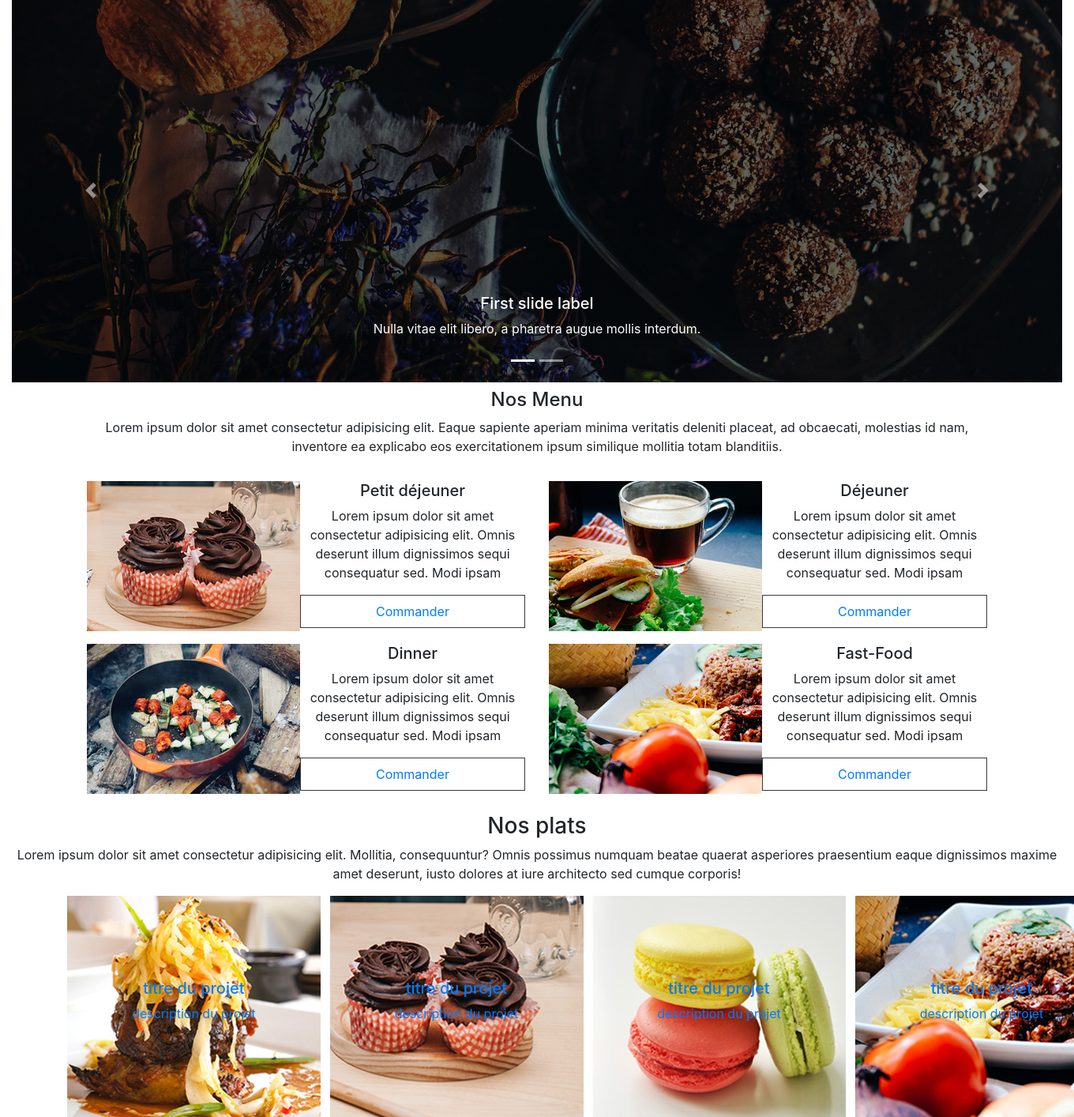
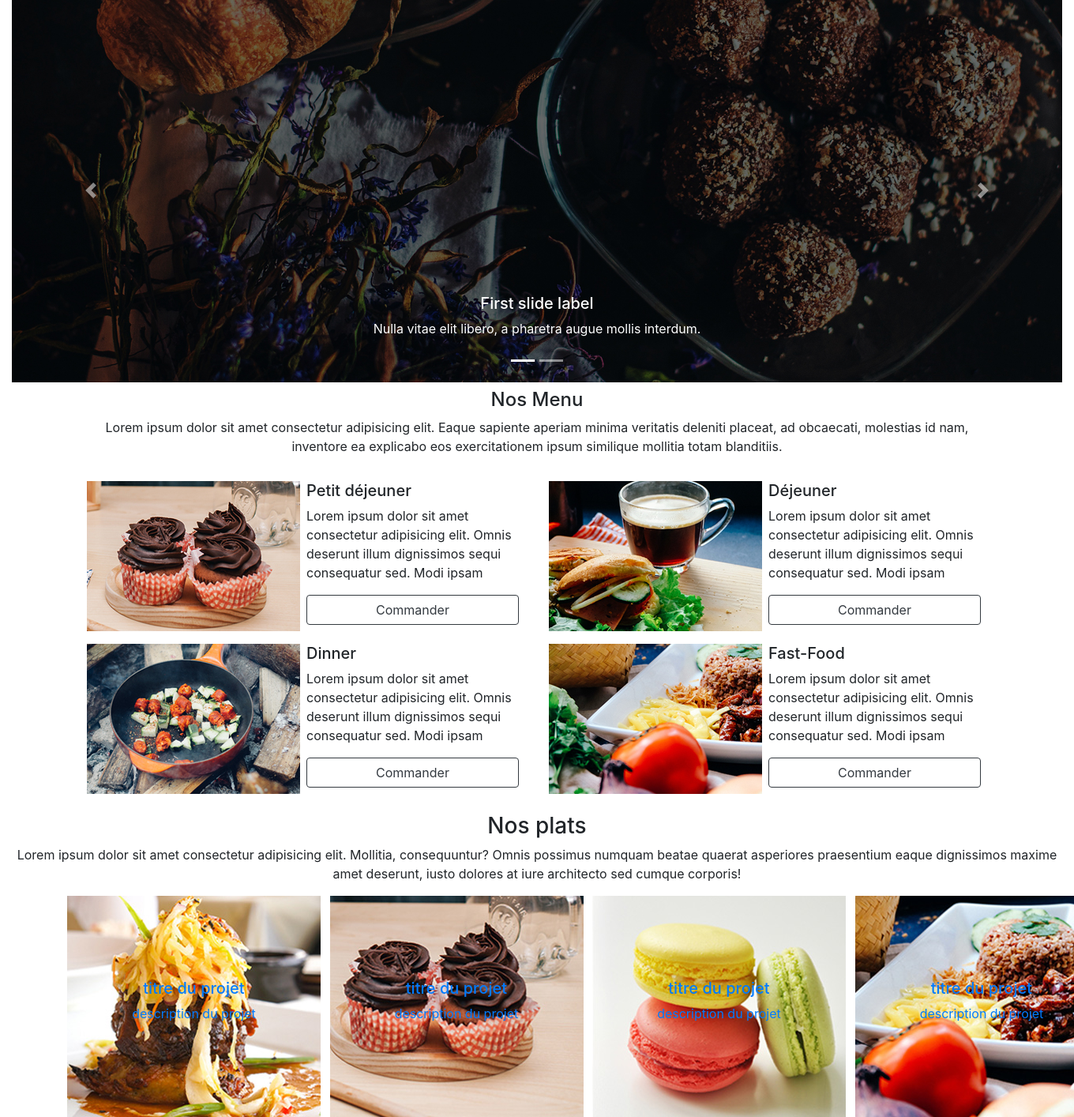
Before and after one commit to Jlaqueyrie/siteRestaurant, a PHP site: page / in a window 1360 px wide; the page is wider, and only the part inside the window is pictured. Shown: the part 411-1825 px from the top of that part at 79% size. Run offline with PHP 8.4, Linux system fonts and the light colour scheme.

Commit message:
test résoltion probleme galeire no-gutter

```diff
--- a/css/style.css
+++ b/css/style.css
@@ -25,4 +25,5 @@
 #deco{
     background-image: url("../images/fond2.jpg");
     color: seashell;
+    height: 20em;
 }
--- a/index.html
+++ b/index.html
@@ -126,49 +126,49 @@
                             </div>
                                 <div class="row">
                                 <figure class="col-md-6">
-                                    <img src="images/delicious_1.jpg" alt="">
-                                    <figcaption class="text-center">
+                                    <img src="images/delicious_1.jpg" alt="image-menu-petit-déjeuner">
+                                    <figcaption class="text-left mx-2">
                                         <h5>Petit déjeuner</h5>
                                         <p>
                                             Lorem ipsum dolor sit amet consectetur adipisicing elit. Omnis
                                             deserunt illum dignissimos sequi consequatur sed. Modi ipsam
                                         </p>
-                                        <a href="#" class="px-2 py-2 border border-dark">Commander</a>
+                                        <a href="#" class="btn btn-outline-dark"> Commander</a>
                                     </figcaption>
                                 </figure>
                                 <figure class="col-md-6">
-                                    <img src="images/delicious_2.jpg" alt="">
-                                    <figcaption class="text-center">
+                                    <img src="images/delicious_2.jpg" alt="image-menu-déjeuner">
+                                    <figcaption class="text-left mx-2">
                                         <h5>Déjeuner</h5>
                                         <p>
                                             Lorem ipsum dolor sit amet consectetur adipisicing elit. Omnis
                                             deserunt illum dignissimos sequi consequatur sed. Modi ipsam
                                         </p>
-                                        <a href="#" class="px-2 py-2 border border-dark">Commander</a>
+                                        <a href="#" class="btn btn-outline-dark"> Commander</a>
                                     </figcaption>
                                 </figure>
                             </div>
                             <div class="row">
                                 <figure class="col-md-6">
-                                    <img src="images/delicious_3.jpg" alt="">
-                                    <figcaption class="text-center">
+                                    <img src="images/delicious_3.jpg" alt="image-menu-dinner">
+                                    <figcaption class="text-left mx-2">
                                         <h5>Dinner</h5>
                                         <p>
                                             Lorem ipsum dolor sit amet consectetur adipisicing elit. Omnis
                                             deserunt illum dignissimos sequi consequatur sed. Modi ipsam
                                         </p>
-                                        <a href="#" class="px-2 py-2 border border-dark">Commander</a>
+                                        <a href="#" class="btn btn-outline-dark"> Commander</a>
                                     </figcaption>
                                 </figure>
                                 <figure class="col-md-6">
-                                    <img src="images/delicious_4.jpg" alt="">
-                                    <figcaption class="text-center">
+                                    <img src="images/delicious_4.jpg" alt="image-menu-fast-food">
+                                    <figcaption class="text-left mx-2">
                                         <h5>Fast-Food</h5>
                                         <p>
                                             Lorem ipsum dolor sit amet consectetur adipisicing elit. Omnis
                                             deserunt illum dignissimos sequi consequatur sed. Modi ipsam
                                         </p>
-                                        <a href="#" class="px-2 py-2 border border-dark">Commander</a>
+                                        <a href="#" class="btn btn-outline-dark"> Commander</a>
                                     </figcaption>
                                 </figure>
                             </div>
@@ -310,25 +310,68 @@
                         </div>
 
                     </section>
-                    <section id="deco" class="row text-align-center justify-content-center">
-                        <div class="col-md-12 text-center">
-                            <h3>Réservation</h3>
+                    <section id="deco" class="row justify-content-center align-items-center">
+                        <div class="col-md-6 text-center">
+                            <div style="height: 0.1em;  width: 40em ; background-color: #EAEFF5"></div>
+                            <h2>Lorem ipsum dolor</h2>
+                            <div style="height: 0.1em;  width: 40em ; background-color: #EAEFF5"></div>
                         </div>
                     </section>
-                    <section id="reservation">
-                        <div class="col-md-6 col-sm-6 col-xs-12">
-                            <form method="post">
-                                <div class="form-group"> <!-- Date input -->
-                                    <label class="control-label" for="date">Date</label>
-                                    <input class="form-control" id="date" name="date" placeholder="MM/DD/YYY" type="text"/>
-                                </div>
-                                <div class="form-group"> <!-- Submit button -->
-                                    <button class="btn btn-primary " name="submit" type="submit">Submit</button>
-                                </div>
-                            </form>
+                    <section id="reservation" class="container">
+                        <div class="row justify-content-center mb-5 mt-3">
+                            <div class="col-md-6 text-center">
+                                <h4>Réservation</h4>
+                                <h5>Services adaptés à vos envies</h5>
+                            </div>
+                        </div>
+                        <div class="row justify-content-center">
+                            <div class="col-md-2">
+                                <input type="date" class="form-control" id="date-res">
+                            </div>
+                            <div class="col-md-2">
+                                <input type="time" class="form-control" id="heure-res">
+                            </div>
+                            <div class="col-md-2">
+                                <select class="form-control" id="exampleFormControlSelect1">
+                                    <option>1</option>
+                                    <option>2</option>
+                                    <option>3</option>
+                                    <option>4</option>
+                                    <option>5</option>
+                                </select>
+                            </div>
                         </div>
                     </section>
                     <section id="commentaire">
+
+                    <div id="carouselCarte" class="carousel slide" data-ride="carousel">
+                        <ol class="carousel-indicators">
+                            <li data-target="#carouselCarte" data-slide-to="0" class="active"></li>
+                            <li data-target="#carouselCarte" data-slide-to="1"></li>
+                        </ol>
+                        <div class="carousel-inner">
+                            <div class="carousel-item active">
+                                <img src="images/chef-thumb.jpg" class="d-block" alt="...">
+                                <div class="carousel-caption d-none d-md-block">
+                                    <p>Lorem ipsum dolor sit amet, consectetur adipisicing
+                                       elit. Non quas a, beatae mollitia perferendis
+                                       sapiente provident veniam sequi eligendi illum quis dolorem in,
+                                       nobis, consequuntur quidem iure facere aperiam dignissimos!
+                                    </p>
+                                </div>
+                            </div>
+                            <div class="carousel-item">
+                            </div>
+                        </div>
+                        <a class="carousel-control-prev" href="#carouselCarte" role="button" data-slide="prev">
+                            <span class="carousel-control-prev-icon" aria-hidden="true"></span>
+                            <span class="sr-only">Previous</span>
+                        </a>
+                        <a class="carousel-control-next" href="#carouselCarte" role="button" data-slide="next">
+                            <span class="carousel-control-next-icon" aria-hidden="true"></span>
+                            <span class="sr-only">Next</span>
+                        </a>
+                    </div>
 
                     </section>
                     <section id="blog">
```
